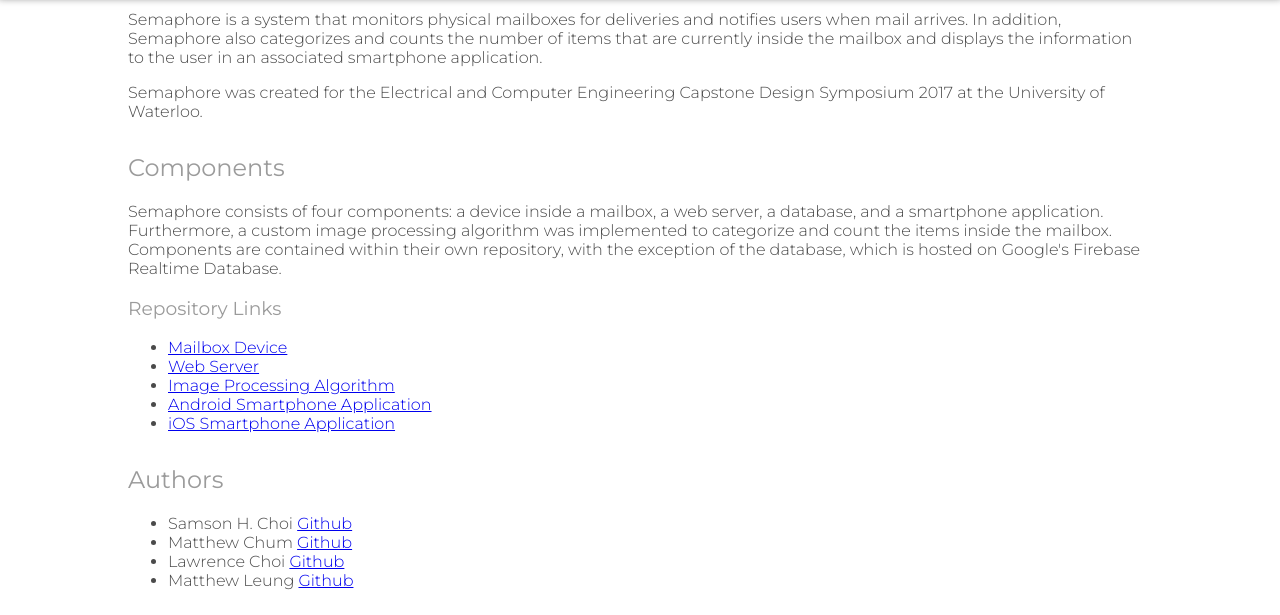
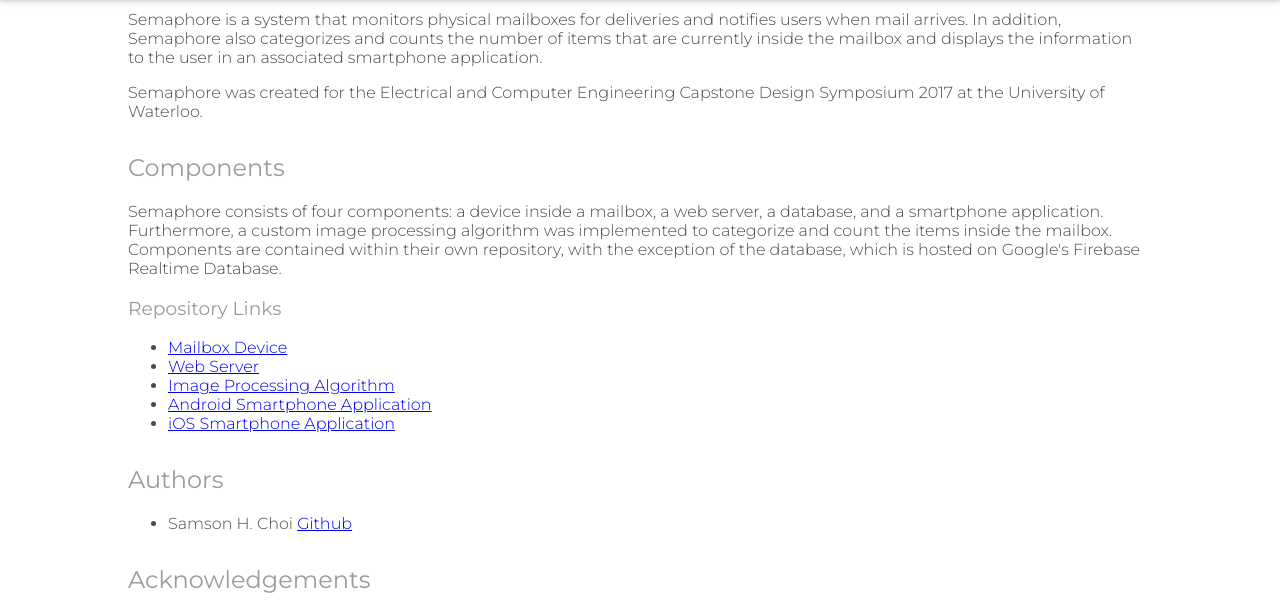
Before and after one commit to shlchoi/semaphore, a plain HTML site: page index.html in a window 1280 px wide. Shown: the part 134-749 px from the top of the page. Drawn offline with Linux system fonts and the light colour scheme.

Commit message:
Removing names until consent obtained

```diff
--- a/index.html
+++ b/index.html
@@ -44,9 +44,6 @@
 				<h2>Authors</h2>
 				<ul>
 					<li>Samson H. Choi <a href="https://github.com/shlchoi">Github</a></li>
-					<li>Matthew Chum <a href="https://github.com/mattcwc">Github</a></li>
-					<li>Lawrence Choi <a href="https://github.com/l2choi">Github</a></li>
-					<li>Matthew Leung <a href="https://github.com/mshleung">Github</a></li>
 				</ul>
 			</div>
 
```
